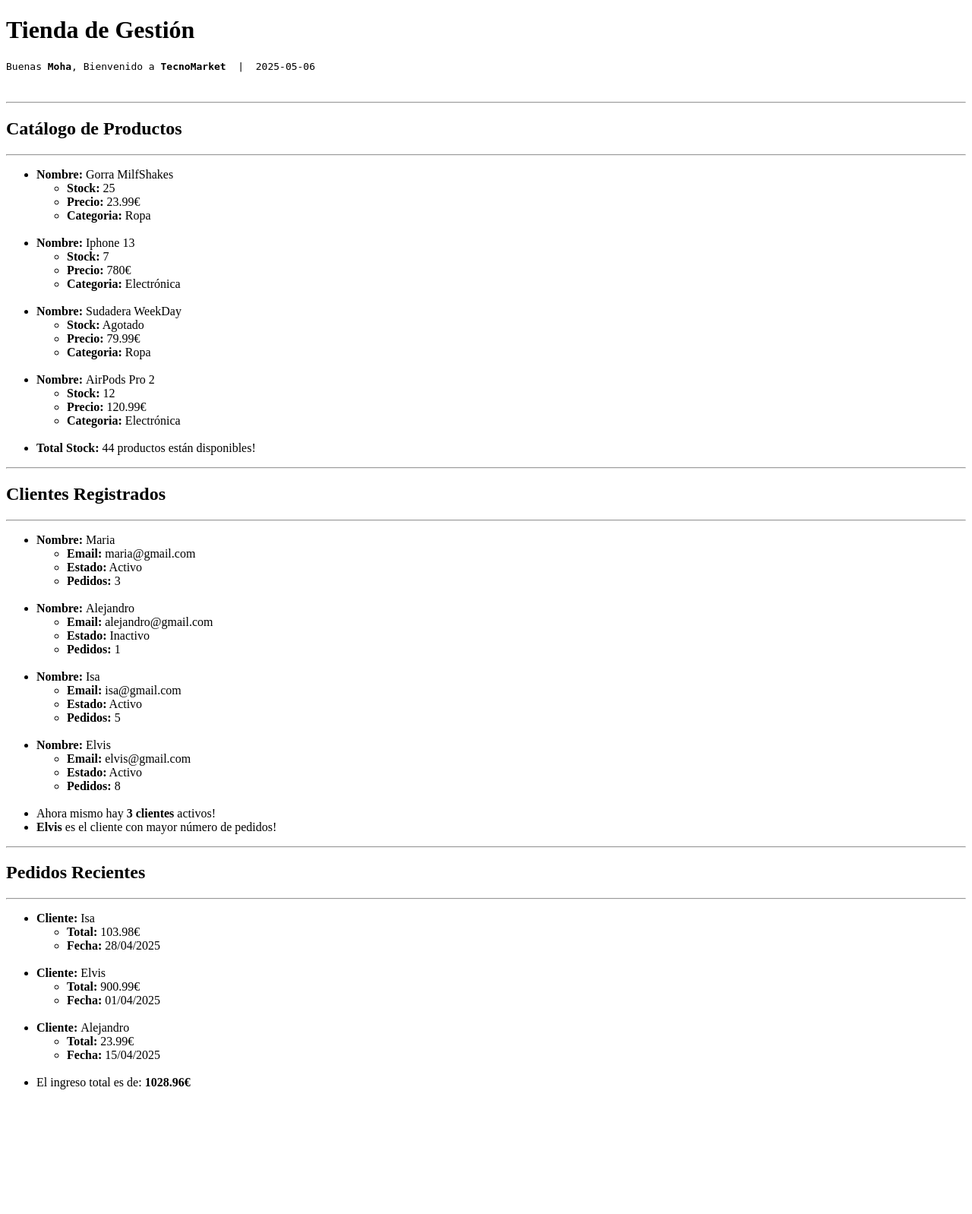
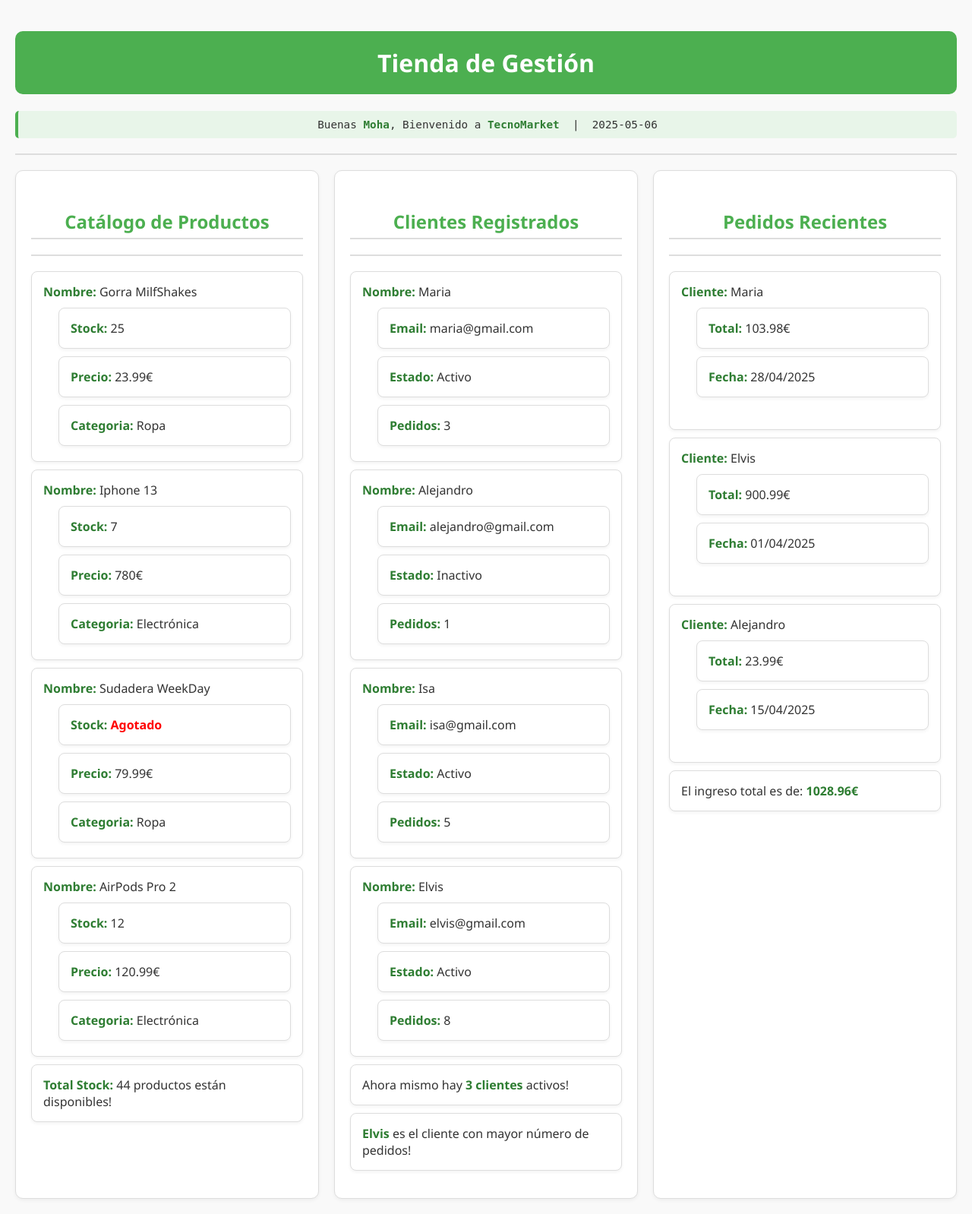
Before and after one commit to Moha-Kadi/Tienda_Gestion, a Flask app: page /dashboard in a window 1280 px wide. Shown: the whole page at 76% size. Before the commit the page ends 1434 px from the top, so only its background shows below. Run offline with Flask 3, Linux system fonts and the light colour scheme.

Commit message:
Agregado de Estilos

```diff
--- a/app.py
+++ b/app.py
@@ -95,17 +95,17 @@
     #   LISTAS PEDIDOS
     order = [
         {
-            "cliente":"Isa",
+            "cliente":client[0]["nombre"],
             "total": 103.98,
             "fecha": "28/04/2025"
         },
         {
-            "cliente": "Elvis",
+            "cliente":client[3]["nombre"],
             "total": 900.99,
             "fecha": "01/04/2025"
         },
         {
-            "cliente": "Alejandro",
+            "cliente":client[1]["nombre"],
             "total": 23.99,
             "fecha": "15/04/2025"
         },
--- a/templates/dashboard.html
+++ b/templates/dashboard.html
@@ -3,27 +3,141 @@
 <head>
     <meta charset="UTF-8">
     <title>Tienda Gestión</title>
+
+    <style>
+        body {
+            font-family: 'Segoe UI', Tahoma, Geneva, Verdana, sans-serif;
+            background-color: #f9f9f9;
+            color: #333;
+            margin: 0;
+            padding: 20px;
+        }
+
+        h1 {
+            background-color: #4CAF50;
+            color: white;
+            padding: 20px;
+            border-radius: 10px;
+            text-align: center;
+        }
+
+        h2 {
+            color: #4CAF50;
+            border-bottom: 2px solid #ddd;
+            padding-bottom: 5px;
+            margin-top: 30px;
+            text-align: center;
+        }
+
+        pre {
+            background-color: #e8f5e9;
+            padding: 10px;
+            border-left: 4px solid #4CAF50;
+            border-radius: 5px;
+            font-size: 1.1em;
+        }
+
+        ul {
+            list-style-type: none;
+            padding-left: 0;
+        }
+
+        ul > li {
+            background-color: #ffffff;
+            margin: 10px 0;
+            padding: 15px;
+            border: 1px solid #ddd;
+            border-radius: 8px;
+            box-shadow: 0 2px 4px rgba(0,0,0,0.05);
+        }
+
+        ul > li > ul {
+            margin-top: 10px;
+            padding-left: 20px;
+        }
+
+        ul > li > ul > li {
+            margin-bottom: 5px;
+        }
+
+        strong {
+            color: #2e7d32;
+        }
+
+        hr {
+            border: none;
+            height: 2px;
+            background-color: #ddd;
+            margin: 20px 0;
+        }
+
+        @media (max-width: 600px) {
+            body {
+                padding: 10px;
+            }
+
+            h1 {
+                font-size: 1.5em;
+            }
+
+            h2 {
+                font-size: 1.2em;
+            }
+        }
+
+        .agotado {
+                color: red;
+                font-weight: bold;
+        }
+
+        .grid-container {
+                display: grid;
+                grid-template-columns: repeat(auto-fit, minmax(350px, 1fr));
+                gap: 20px;
+                margin-top: 20px;
+        }
+
+        .card {
+                background-color: #fff;
+                padding: 20px;
+                border-radius: 10px;
+                border: 1px solid #ddd;
+                box-shadow: 0 2px 5px rgba(0,0,0,0.05);
+        }
+
+        .Bienvenida {
+                text-align: center;
+        }
+
+    </style>
+
+
 </head>
 <body>
 
     <h1>Tienda de Gestión</h1>
 
-    <pre>Buenas <strong>{{admin.title()}}</strong>, Bienvenido a <strong>{{tienda}}</strong>  |  {{fecha}}</pre>
+    <pre class="Bienvenida">Buenas <strong>{{admin.title()}}</strong>, Bienvenido a <strong>{{tienda}}</strong>  |  {{fecha}}</pre>
 
-    <br><hr>
+    <hr>
 
+    <div class="grid-container">
+        <div class="card">
             <h2>Catálogo de Productos</h2><hr>
-
             <ul>
                 {% for producto in productos%}
                     <li>
                         <strong>Nombre: </strong> {{producto["nombre"]}}
                         <ul>
-
-                    <li><strong>Stock:</strong> {{producto["stock"] if producto["stock"] else "Agotado"}}</li>
+                            <li><strong>Stock:</strong>
+                                {% if producto["stock"] %}
+                                    {{producto["stock"]}}
+                                {% else %}
+                                    <span class="agotado">Agotado</span>
+                                {% endif %}
+                            </li>
                             <li><strong>Precio:</strong> {{producto["precio"]}}€</li>
                             <li><strong>Categoria:</strong> {{producto["categoria"]}}</li>
-                    <br>
                         </ul>
                     </li>
                 {% endfor %}
@@ -31,21 +145,19 @@
                     <strong>Total Stock:</strong> {{total}} productos están disponibles!
                 </li>
             </ul>
+        </div>
 
 
-    <hr><h2>Clientes Registrados</h2><hr>
-
-
+        <div class="card">
+            <h2>Clientes Registrados</h2><hr>
             <ul>
                 {% for cliente in clientes %}
                     <li>
                         <strong>Nombre: </strong> {{cliente["nombre"]}}
                         <ul>
-
                             <li><strong>Email:</strong> {{cliente["email"]}}</li>
                             <li><strong>Estado:</strong> {{"Activo" if cliente["activo"] else "Inactivo" }}</li>
                             <li><strong>Pedidos:</strong> {{cliente["pedidos"]}}</li>
-                    <br>
                         </ul>
                     </li>
                 {% endfor %}
@@ -57,9 +169,11 @@
                     <strong>{{cliente_max_pedidos}}</strong> es el cliente con mayor número de pedidos!
                 </li>
             </ul>
+        </div>
 
-    <hr><h2>Pedidos Recientes</h2><hr>
 
+        <div class="card">
+            <h2>Pedidos Recientes</h2><hr>
             <ul>
                 {% for pedido in pedidos %}
                     <li>
@@ -75,5 +189,9 @@
                     El ingreso total es de: <strong>{{ingreso_total}}€</strong>
                 </li>
             </ul>
+        </div>
+    </div>
+
+
 </body>
 </html>
```
Lines whose indentation alone changed are shown as unchanged.
